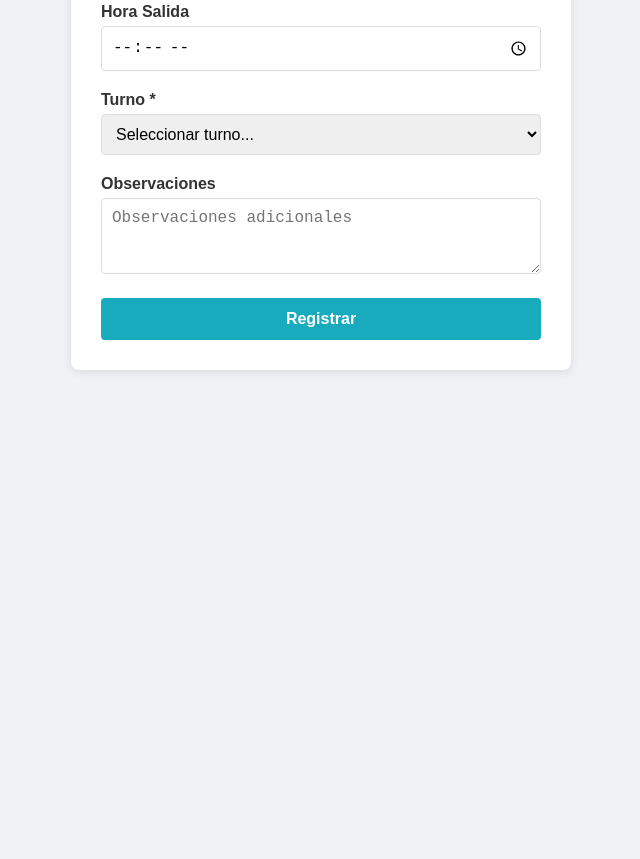
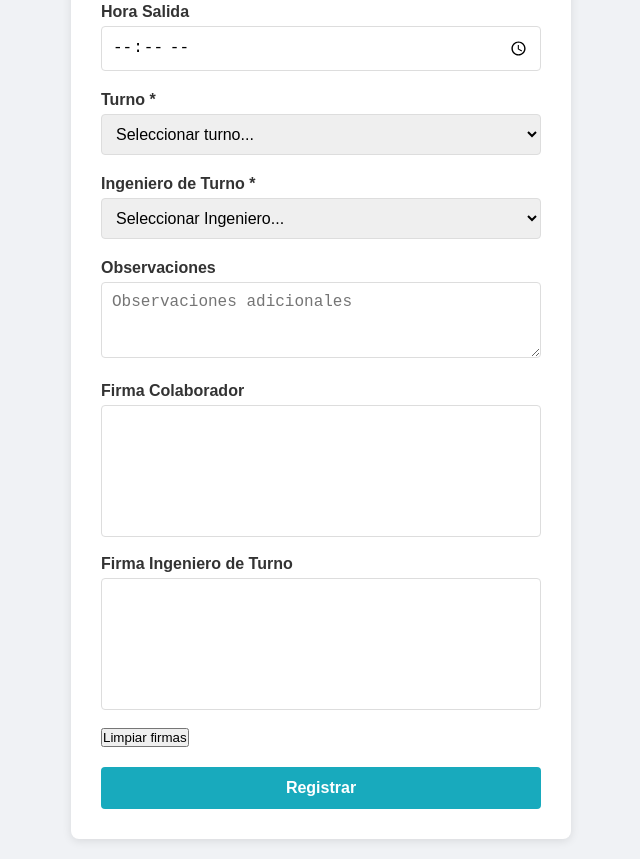
Before and after one commit to wilaon/adminhorasextras, a plain HTML site: page formulario.html in a window 1280 px wide. Shown: the part 475-1334 px from the top of the page, without its empty margins (319-959 px from the left). Before the commit the page ends 865 px from the top, so only its background shows below. Drawn offline with Linux system fonts and the light colour scheme; no server answers.

Commit message:
modificaccion formulario, styles y link de appscrit

```diff
--- a/formulario.html
+++ b/formulario.html
@@ -48,8 +48,33 @@
                 </div>
 
                 <div class="form-group">
+                    <label>Ingeniero de Turno *</label>
+                    <select id="ingeniero" name="ingeniero" required>
+                        <option value="">Seleccionar Ingeniero...</option>
+                        <option value="ing1">Ing. Alba Rodruguez</option>
+                        <option value="ing2">Ing. Emerso Ortega</option>
+                        <option value="ing3">Ing. Jorge Medina</option>
+                    </select>
+                </div>
+
+
+                <div class="form-group">
                     <label>Observaciones</label>
                     <textarea id="observaciones" rows="3" placeholder="Observaciones adicionales"></textarea>
+                </div>
+
+                <div class="form-group">
+                    <label>Firma Colaborador</label>
+                    <div class="firma-container">
+                        <canvas id="firmaColaborador"></canvas>
+                    </div>
+                    <br>
+                    <label>Firma Ingeniero de Turno</label>
+                    <div class="firma-container">
+                        <canvas id="firmaIngeniero" ></canvas>
+                    </div>
+                    <br>
+                    <button type="button" onclick="limpiarFirma()">Limpiar firmas</button>
                 </div>
 
                 <button type="submit" class="btn" id="submitBtn">
--- a/styles.css
+++ b/styles.css
@@ -190,3 +190,18 @@ body {
     0% { transform: rotate(0deg); }
     100% { transform: rotate(360deg); }
 }
+
+
+.firma-container {
+    width: 100%;
+    border: 1px solid #ddd;
+    border-radius: 4px;
+    background: #fff;
+    overflow: hidden;
+}
+
+.firma-container canvas {
+    width: 100%;     /* siempre ocupará el ancho del formulario */
+    height: 130px;   /* altura para escritorio */
+    display: block;
+}
```
